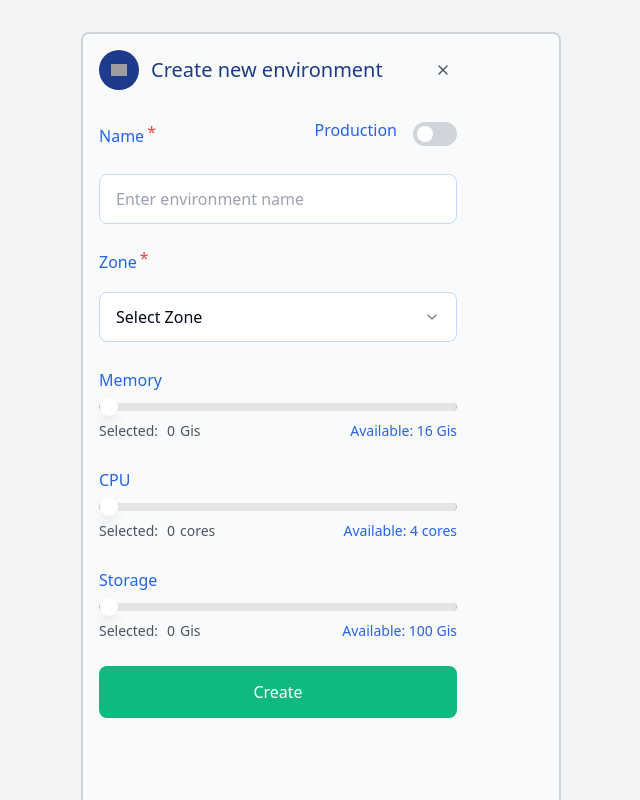
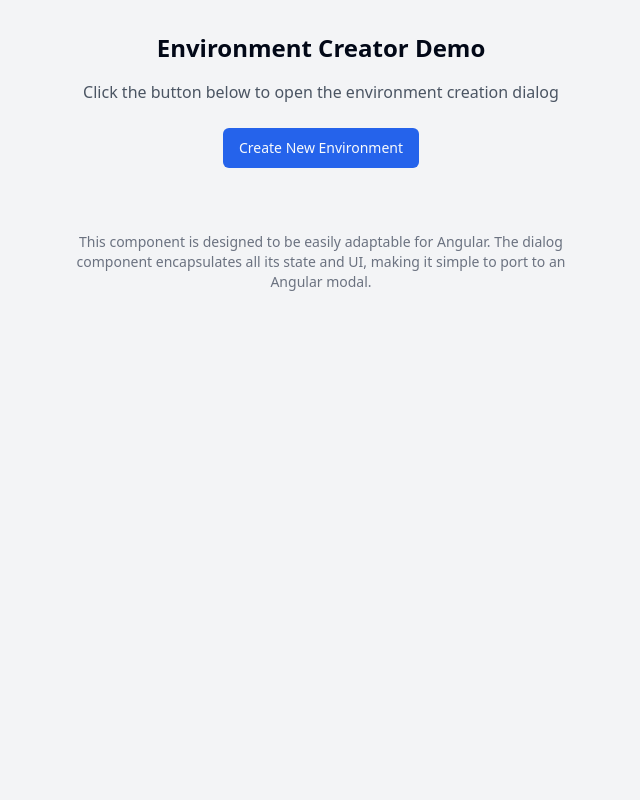
Before and after one commit to doorcloud/create-environment, a React (Vite) app: page / in a window 1280 px wide. Shown: the top 800 px of the page, without its empty margins (319-959 px from the left). Built offline with nearby package versions, Linux system fonts and the light colour scheme; grey boxes are pictures that could not be loaded.

Commit message:
Refactor: Prepare for Angular integration
This commit refactors the code to make it easier to integrate with Angular.

```diff
--- a/src/components/environment/CreateEnvironment.tsx
+++ b/src/components/environment/CreateEnvironment.tsx
@@ -1,9 +1,11 @@
+
 import React, { useState } from "react";
 import { useForm } from "react-hook-form";
 import { EnvironmentHeader } from "./EnvironmentHeader";
 import { NameInput } from "./NameInput";
 import { ZoneSelect } from "./ZoneSelect";
 import { ResourceSlider } from "./ResourceSlider";
+import { Dialog, DialogContent } from "@/components/ui/dialog";
 
 interface EnvironmentFormData {
   name: string;
@@ -14,10 +16,12 @@ interface EnvironmentFormData {
 }
 
 interface CreateEnvironmentProps {
+  isOpen: boolean;
   onClose: () => void;
 }
 
 export const CreateEnvironment: React.FC<CreateEnvironmentProps> = ({
+  isOpen,
   onClose,
 }) => {
   const { register, handleSubmit, setValue, watch } =
@@ -35,11 +39,14 @@ export const CreateEnvironment: React.FC<CreateEnvironmentProps> = ({
 
   const onSubmit = (data: EnvironmentFormData) => {
     console.log("Form submitted:", { ...data, isProduction });
+    // Close the popup after submission
+    onClose();
   };
 
+  // Return a standalone popup component that can be easily ported to Angular
   return (
-    <div className="bg-white max-w-[480px] w-full overflow-hidden mx-auto rounded-lg border-[rgba(206,212,218,1)] border-solid border-2">
-      <div className="w-full">
+    <Dialog open={isOpen} onOpenChange={(open) => !open && onClose()}>
+      <DialogContent className="max-w-[480px] p-0 border-[rgba(206,212,218,1)] border-2">
         <div className="bg-gray-50 min-h-[844px] w-full pt-4 pb-[215px] px-4">
           <EnvironmentHeader onClose={onClose} />
 
@@ -99,7 +106,7 @@ export const CreateEnvironment: React.FC<CreateEnvironmentProps> = ({
             </button>
           </form>
         </div>
-      </div>
-    </div>
+      </DialogContent>
+    </Dialog>
   );
 };
--- a/src/pages/Index.tsx
+++ b/src/pages/Index.tsx
@@ -1,14 +1,41 @@
-import React from "react";
+
+import React, { useState } from "react";
 import { CreateEnvironment } from "@/components/environment/CreateEnvironment";
+import { Button } from "@/components/ui/button";
 
 export default function Index() {
+  const [isDialogOpen, setIsDialogOpen] = useState(false);
+
   const handleClose = () => {
-    console.log("Close clicked");
+    setIsDialogOpen(false);
+    console.log("Dialog closed");
   };
 
   return (
-    <main className="min-h-screen bg-gray-100 py-8">
-      <CreateEnvironment onClose={handleClose} />
+    <main className="min-h-screen bg-gray-100 py-8 flex flex-col items-center">
+      <div className="mb-8 text-center">
+        <h1 className="text-2xl font-bold mb-4">Environment Creator Demo</h1>
+        <p className="text-gray-600 mb-6">Click the button below to open the environment creation dialog</p>
+        <Button
+          onClick={() => setIsDialogOpen(true)}
+          className="bg-blue-600 hover:bg-blue-700"
+        >
+          Create New Environment
+        </Button>
+      </div>
+
+      {/* Popup dialog component that can be easily migrated to Angular */}
+      <CreateEnvironment
+        isOpen={isDialogOpen}
+        onClose={handleClose}
+      />
+
+      <div className="mt-8 text-center text-sm text-gray-500 max-w-lg">
+        <p>
+          This component is designed to be easily adaptable for Angular. The dialog component
+          encapsulates all its state and UI, making it simple to port to an Angular modal.
+        </p>
+      </div>
     </main>
   );
 }
```
